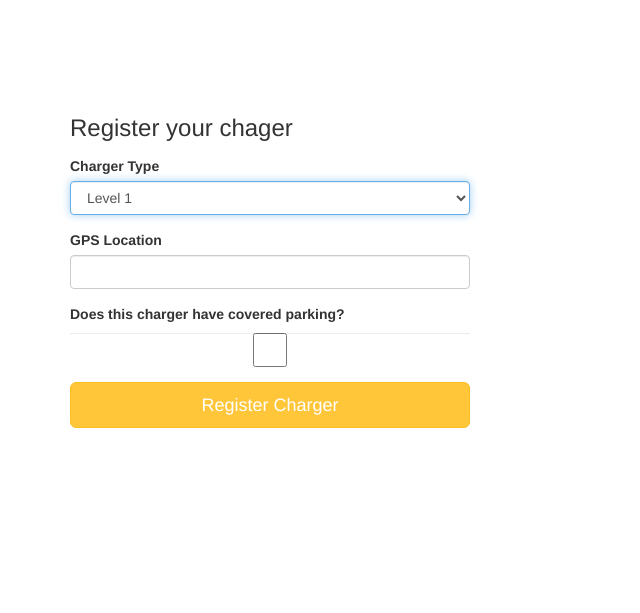
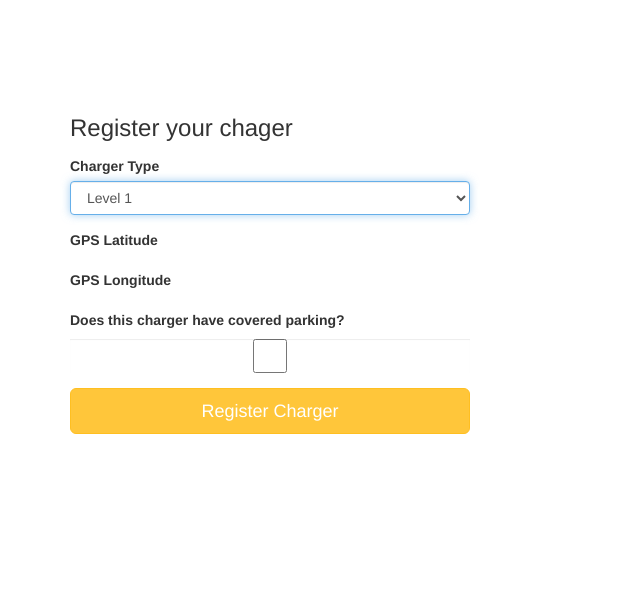
Before and after one commit to DannyDenver/ChargerNet, a Flask app: template templates/pages/register_charger.html in a window 1280 px wide. Shown: the part 54-667 px from the top of the page, without its empty margins (0-640 px from the left). Run offline with Flask 2, Linux system fonts and the light colour scheme; the template is opened without the code that fills it: values that come from a table or form of the project are taken from there, others are empty; parts of the project's set-up code (start-up, migrations or seed data) failed here and were passed over; some libraries are stand-ins or nearby versions.

Commit message:
use latitude and longitude for charger location

```diff
--- a/app.py
+++ b/app.py
@@ -135,9 +135,9 @@ class Charger(db.Model):
     id = db.Column(db.Integer, primary_key=True)
     provider_id = db.Column(db.Integer, db.ForeignKey('Provider.id'), nullable=False)
     charger_type = db.Column(db.String(20))
-    location = db.Column(db.String(100))
+    location_longitude = db.Column(db.String(100))
+    location_latitude = db.Column(db.String(100))
     covered_parking = db.Column(db.Boolean)
-
 
     def __repr__(self):
         return '<Charger ' + self.id + ' ' + self.charger_type + ' covered parking: ' + self.covered_parking + '>'
@@ -266,7 +266,7 @@ def index():
   user = session.get('user') if session.get('user') else None
   name = session.get('name') if session.get('name') else None
 
-  return render_template('pages/home.html',  loggedIn=True, name=name, isProvider=isProvider)
+  return render_template('pages/home.html', loggedIn=True, name=name, isProvider=isProvider)
 
 @app.route('/home')
 def home():
@@ -294,7 +294,7 @@ def register_charger_submission():
 
   provider = Provider.query.filter_by(oauth_id=session['oauth_id']).first()
 
-  charger=Charger(provider_id=provider.id, charger_type=request.form.get('charger_type'), location=request.form.get('location'), covered_parking=True if request.form.get('covered_parking') is 'y' else False)
+  charger=Charger(provider_id=provider.id, charger_type=request.form.get('charger_type'), location_latitude=request.form.get('location_latitude'), location_longitude=request.form.get('location_longitude'), covered_parking=True if request.form.get('covered_parking') is 'y' else False)
   db.session.add(charger)
   db.session.commit()
 
--- a/templates/pages/register_charger.html
+++ b/templates/pages/register_charger.html
@@ -14,12 +14,19 @@
             {% endif %}
         </div>
         <div class="form-group">
-            <label for="name">GPS Location</label>
-            {{ chargerForm.location(class_ = 'form-control', autofocus = true) }}
-                {% if chargerForm.location.errors %}
-                <ul class="errors">{% for error in chargerForm.location.errors %}<li>{{ error }}</li>{% endfor %}</ul>
+            <label for="name">GPS Latitude</label>
+            {{ chargerForm.location_latitude(class_ = 'form-control', autofocus = true) }}
+                {% if chargerForm.location_latitude.errors %}
+                <ul class="errors">{% for error in chargerForm.location_latitude.errors %}<li>{{ error }}</li>{% endfor %}</ul>
                 {% endif %}
-            </div>
+        </div>
+        <div class="form-group">
+          <label for="name">GPS Longitude</label>
+          {{ chargerForm.location_longitude(class_ = 'form-control', autofocus = true) }}
+              {% if chargerForm.location_longitude.errors %}
+              <ul class="errors">{% for error in chargerForm.location_longitude.errors %}<li>{{ error }}</li>{% endfor %}</ul>
+              {% endif %}
+      </div>
             <div class="form-group">
             <label for="name">Does this charger have covered parking?</label>
             {{ chargerForm.covered_parking(class_ = 'form-control', autofocus = true) }}
```
Also changed, not shown: migrations/versions/ddff0fac4b35_.py (added, +32 -0 lines).
